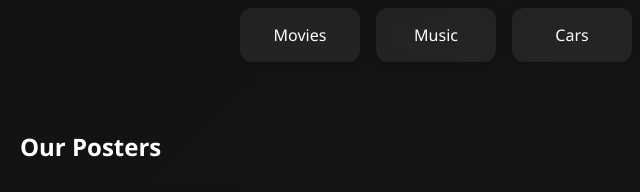
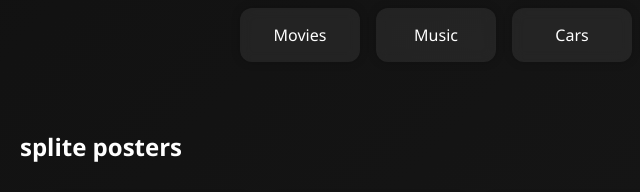
Before and after one commit to mhd-humraz/orginmedia-webpage, a plain HTML site: page index.html in a window 1280 px wide. Shown: the part 980-1172 px from the top of the page, 0-640 px from the left. Drawn offline with Linux system fonts and the light colour scheme.

Commit message:
Update index.html

```diff
--- a/index.html
+++ b/index.html
@@ -38,7 +38,7 @@
 </section>
 
 <section class="products">
-  <h2>Our Posters</h2>
+  <h2>splite posters</h2>
 <div class="slider-container">
   <button class="slider-btn left" onclick="slideLeft('slider1')">&#8249;</button>
 
```
